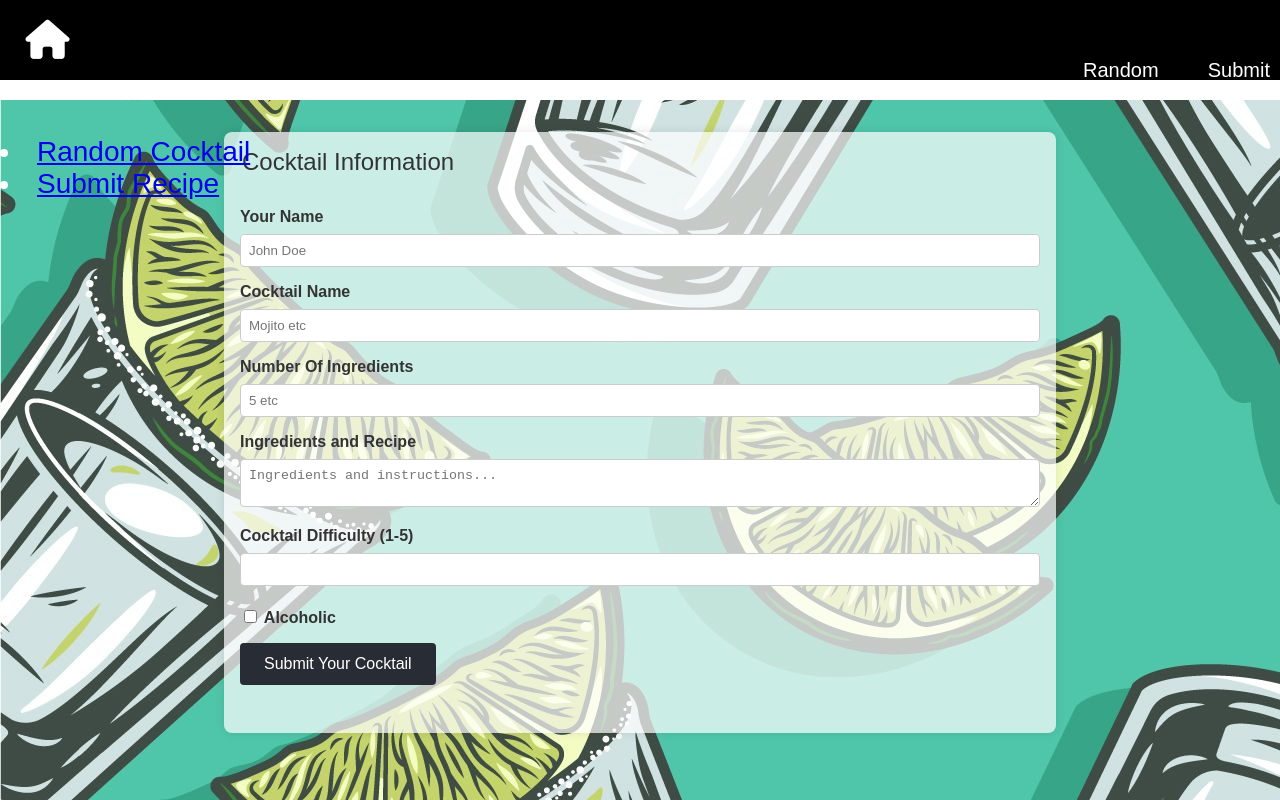
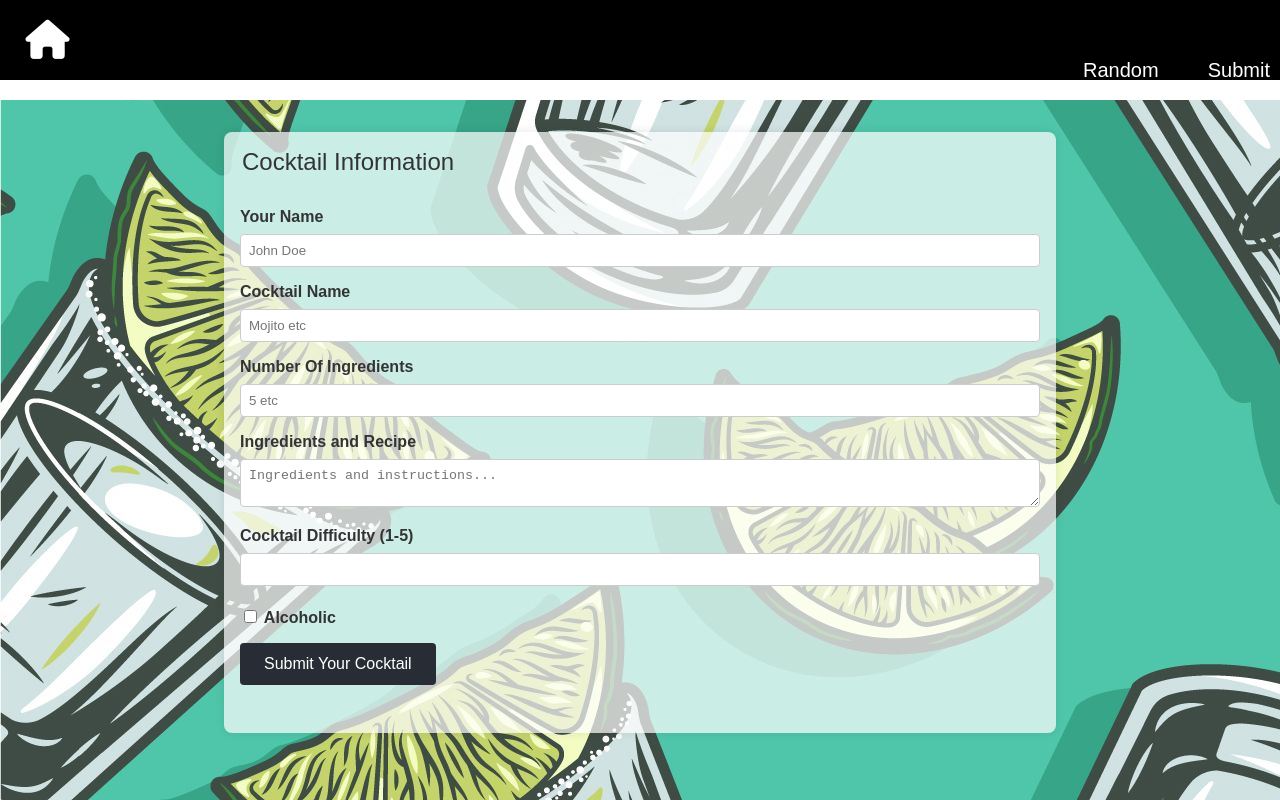
Before and after one commit to skgtjt1/TechEd-Week05-Assignment, a website built with Vite: page client/form/index.html in a window 1280 px wide. Built offline with nearby package versions, Linux system fonts and the light colour scheme; no server answers.

Commit message:
fixed extra links in form page

```diff
--- a/client/form/index.html
+++ b/client/form/index.html
@@ -25,11 +25,7 @@
               <li>
                 <a href="/form/">Submit</a>
               </li>
-              <!-- <li><a href="#About">About</a></li> -->
-            </ul>
-              <li><a href="/library/">Random Cocktail</a></li>
-              <li><a href="/form/">Submit Recipe</a></li>
-            </ul>
+
 
           </nav>
         </div>
```
